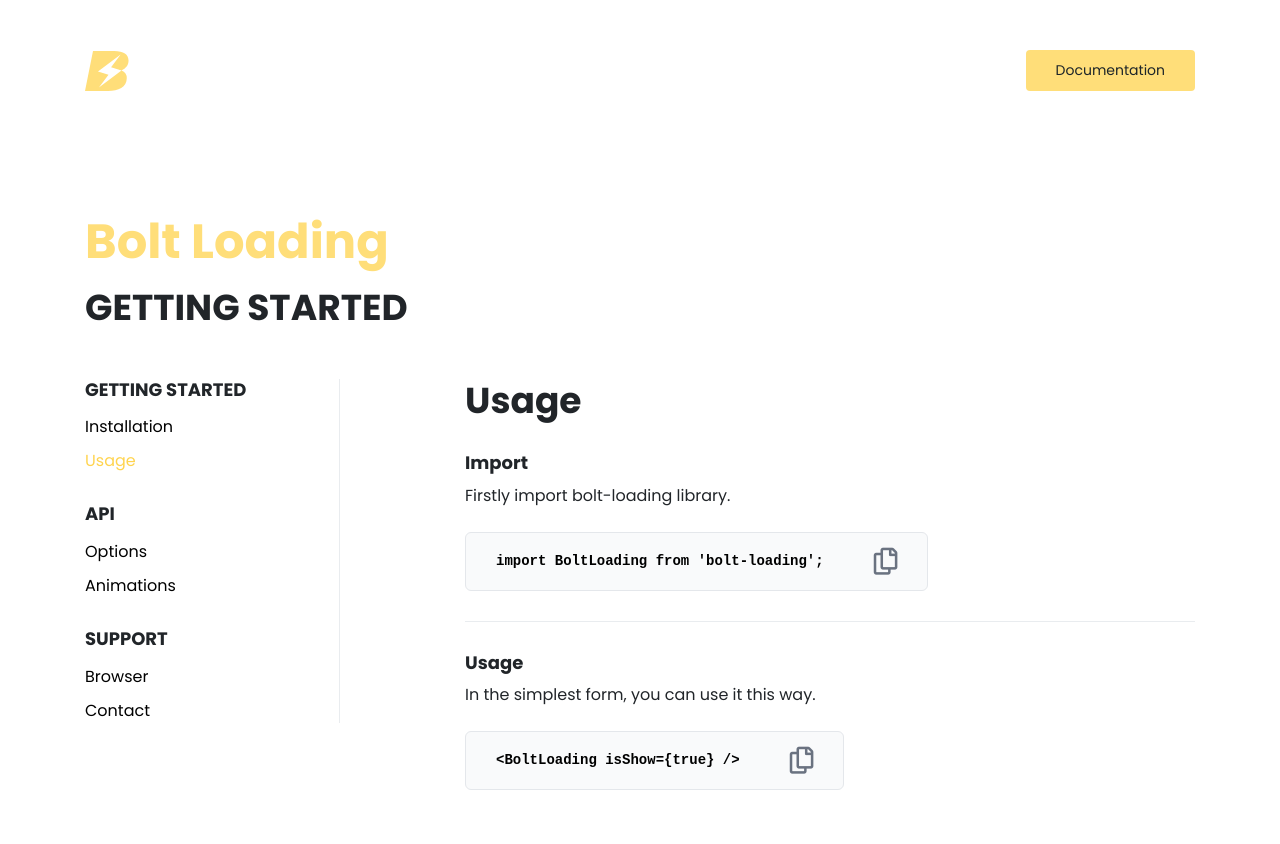
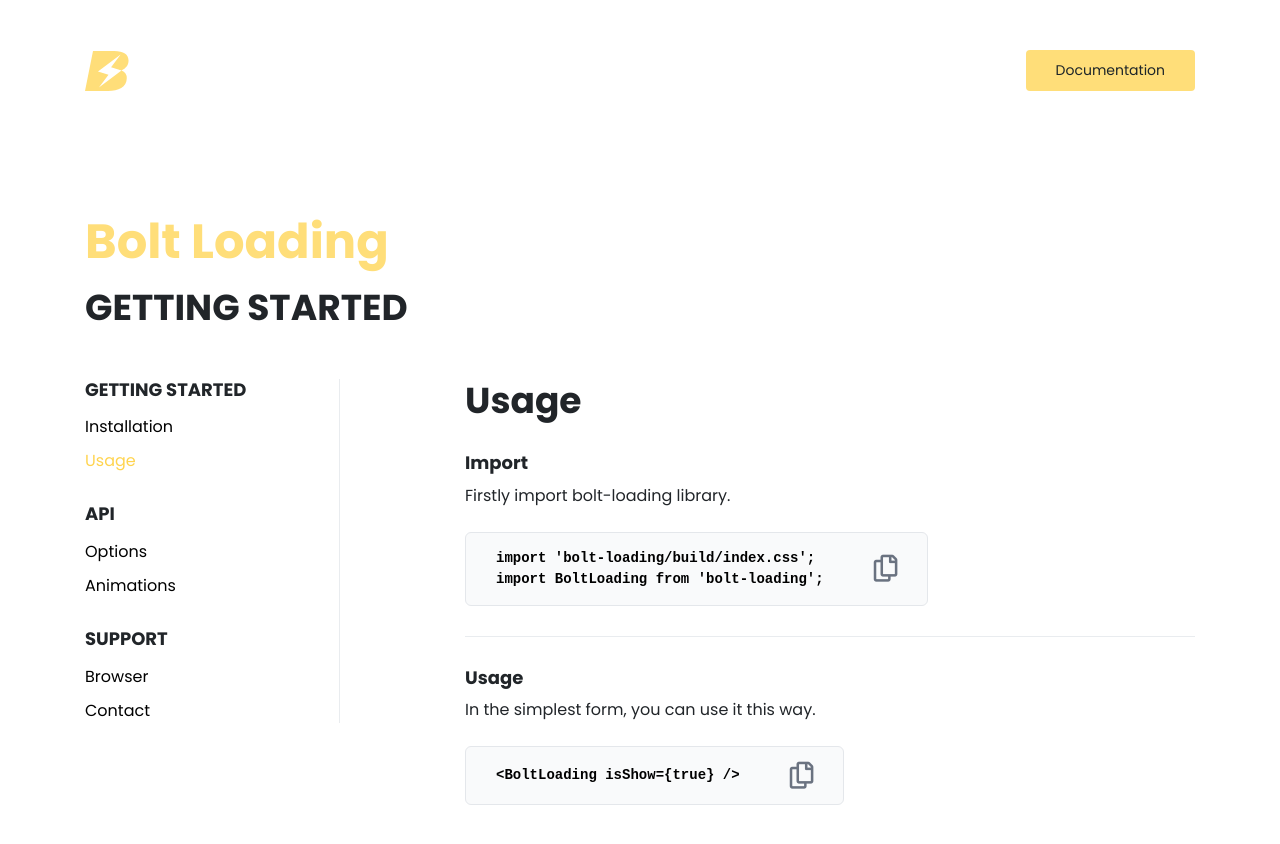
Before and after one commit to bolt-loading/bolt-loading-website, an Angular app: page /usage in a window 1280 px wide. Shown: the top 844 px of the page. Built offline with nearby package versions, Linux system fonts and the light colour scheme.

Commit message:
Usage page content update.

```diff
--- a/src/app/usage/usage.component.ts
+++ b/src/app/usage/usage.component.ts
@@ -21,7 +21,9 @@ import { Component, OnInit } from '@angular/core';
 })
 export class UsageComponent implements OnInit {
 
-  importCode: string = "import BoltLoading from 'bolt-loading';";
+  importCode: string =
+`import 'bolt-loading/build/index.css';
+import BoltLoading from 'bolt-loading';`
 
   usageCode: string = "<BoltLoading isShow={true} />";
 
```
